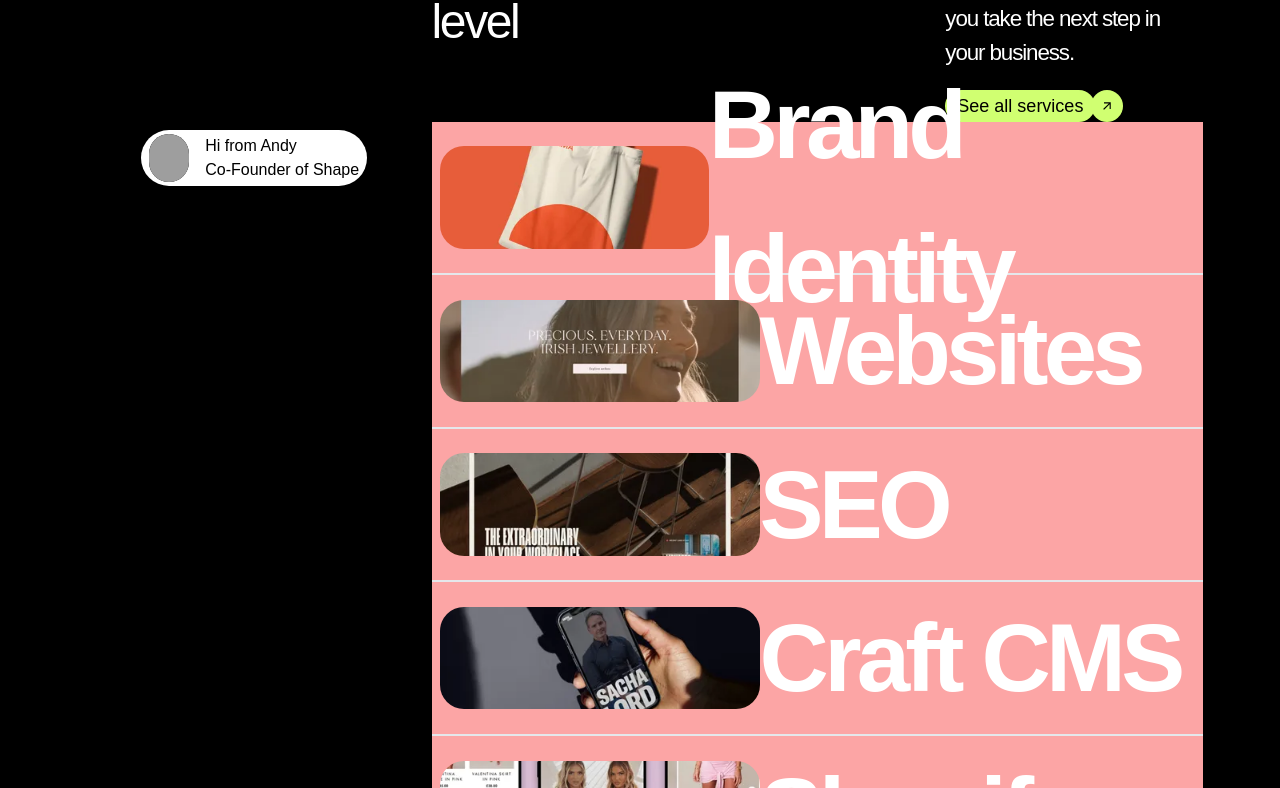
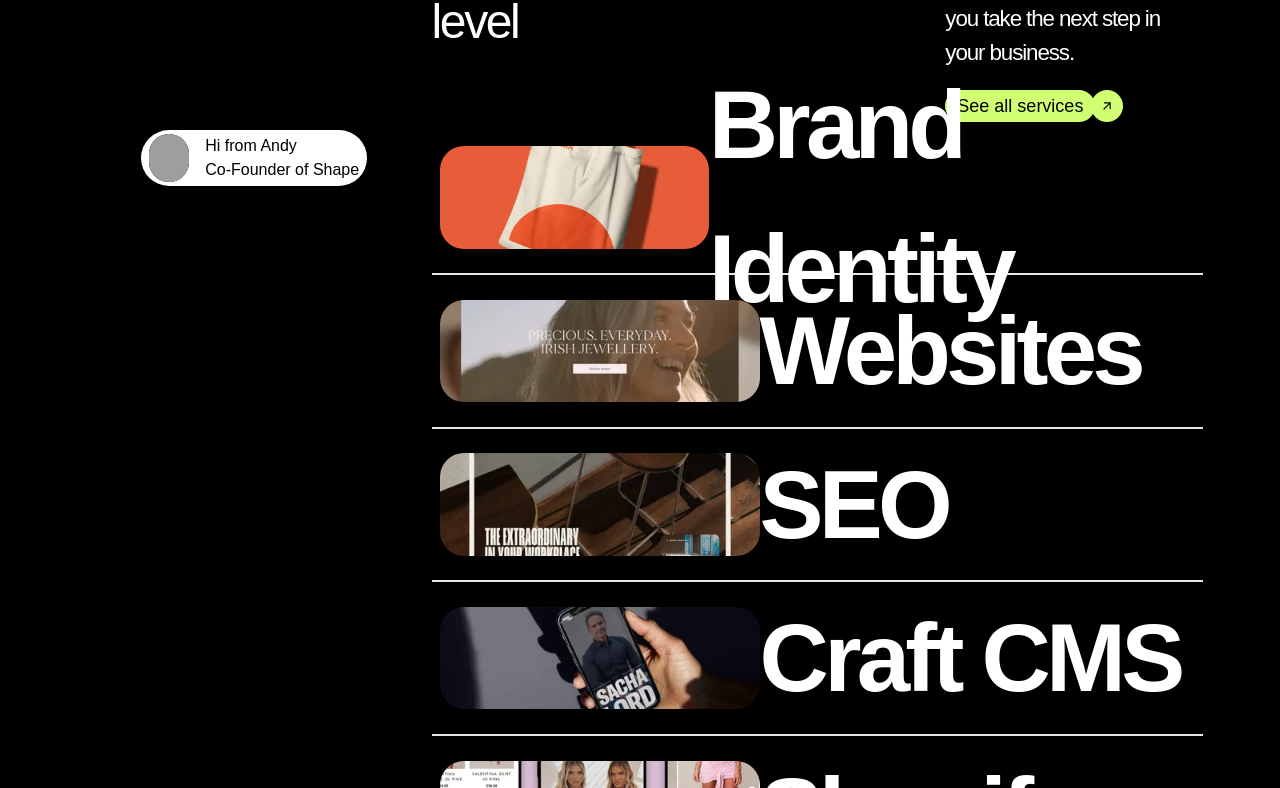
Before and after one commit to ikroo721/Shape, a React app: page / in a window 1280 px wide. Shown: the part 3312-4100 px from the top of the page. Built offline with nearby package versions, Linux system fonts and the light colour scheme; grey boxes are pictures that could not be loaded; the HTML template or start-up script is replaced by a standard one; a web font is replaced by a local one.

Commit message:
first commit

```diff
--- a/src/Components/BrandCard.jsx
+++ b/src/Components/BrandCard.jsx
@@ -40,7 +40,7 @@ const BrandCard = ({item,setHoverElem,hoverElem}) => {
     onMouseEnter={SwitchHoverToTrue}
     onMouseLeave={SwitchHoverToFalse}
     className="slg:h-[12vw] md:h-[20vw] xsm:h-[15vw] h-[30vw] sm:h-[15vw] text-white
-    lmd:h-[15vw]  w-full  flex items-center px-2  lmd:gap-0 gap-3 border-b-[2px] bg-red-300"
+    lmd:h-[15vw]  w-full  flex items-center px-2  lmd:gap-0 gap-3 border-b-[2px]"
   >
     <motion.div
       animate={controls}
```
